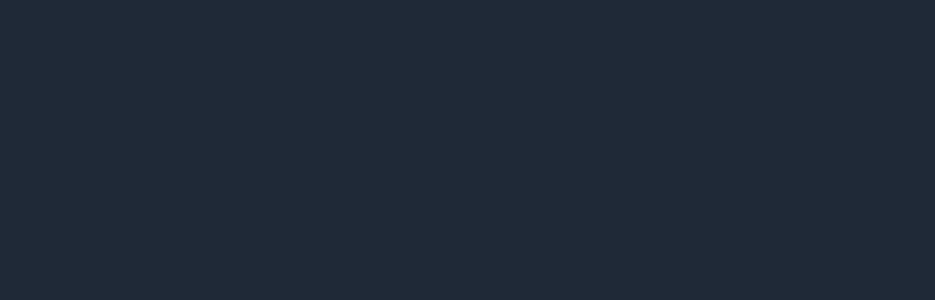
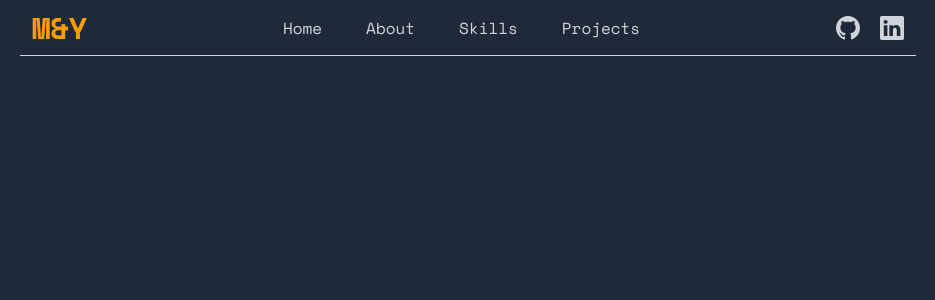
Before and after one commit to msllagas/Portfoliov2, a React (Vite) app: page / in a window 1280 px wide. Shown: the top 300 px of the page, without its empty margins (172-1107 px from the left). Built offline with nearby package versions, Linux system fonts and the light colour scheme.

Commit message:
added Header component

```diff
--- a/src/App.jsx
+++ b/src/App.jsx
@@ -1,10 +1,11 @@
+import Header from "./components/Header"
 
 function App() {
 
 
   return (
     <>
-
+    <Header />
     </>
   )
 }
--- /dev/null
+++ b/src/components/Header.jsx
@@ -0,0 +1,92 @@
+import NavItem from "./NavItem";
+
+const links = [
+  {
+    id: 1,
+    title: "About",
+    to: "#about",
+  },
+  {
+    id: 2,
+    title: "Skills",
+    to: "#skills",
+  },
+  {
+    id: 3,
+    title: "Projects",
+    to: "#projects",
+  },
+];
+
+export default function Header() {
+  return (
+    <header className="fixed w-full transition-all">
+      <nav className="ml-auto mr-auto flex h-14 items-center justify-between border-b border-b-gray-300 bg-gray-800 px-3 py-3 lg:w-[70%] ">
+        <h1
+          className=" text-secondary  cursor-pointer text-3xl font-bold text-amber-500"
+          onClick={() => window.scrollTo(0, 0)}
+        >
+          M&Y
+        </h1>
+        <ul className="hidden gap-11  text-gray-300 md:flex">
+          <li
+            className="cursor-pointer text-base transition-colors hover:text-amber-500"
+            onClick={() => window.scrollTo(0, 0)}
+          >
+            Home
+          </li>
+          {links.map((link) => (
+            <NavItem
+              link={link}
+              key={link.id}
+              onClick={() => {
+                window.scrollTo(0, 0);
+              }}
+            />
+          ))}
+        </ul>
+        <div className="hidden gap-5 md:flex">
+          <a
+            href="https://github.com/msllagas"
+            target="_blank"
+            rel="noreferrer"
+            className="text-2xl"
+          >
+            <svg
+              stroke="currentColor"
+              fill="#d1d5db"
+              strokeWidth="0"
+              viewBox="0 0 16 16"
+              height="1em"
+              width="1em"
+              xmlns="http://www.w3.org/2000/svg"
+              className="transition-colors hover:fill-amber-500"
+            >
+              <path d="M8 0C3.58 0 0 3.58 0 8c0 3.54 2.29 6.53 5.47 7.59.4.07.55-.17.55-.38 0-.19-.01-.82-.01-1.49-2.01.37-2.53-.49-2.69-.94-.09-.23-.48-.94-.82-1.13-.28-.15-.68-.52-.01-.53.63-.01 1.08.58 1.23.82.72 1.21 1.87.87 2.33.66.07-.52.28-.87.51-1.07-1.78-.2-3.64-.89-3.64-3.95 0-.87.31-1.59.82-2.15-.08-.2-.36-1.02.08-2.12 0 0 .67-.21 2.2.82.64-.18 1.32-.27 2-.27.68 0 1.36.09 2 .27 1.53-1.04 2.2-.82 2.2-.82.44 1.1.16 1.92.08 2.12.51.56.82 1.27.82 2.15 0 3.07-1.87 3.75-3.65 3.95.29.25.54.73.54 1.48 0 1.07-.01 1.93-.01 2.2 0 .21.15.46.55.38A8.012 8.012 0 0 0 16 8c0-4.42-3.58-8-8-8z"></path>
+            </svg>
+          </a>
+          <a
+            href="https://www.linkedin.com/in/mandy-llagas-93081624b/"
+            target="_blank"
+            rel="noreferrer"
+            className="text-2xl"
+          >
+            <svg
+              stroke="currentColor"
+              fill="#d1d5db"
+              strokeWidth="0"
+              viewBox="0 0 16 16"
+              height="1em"
+              width="1em"
+              xmlns="http://www.w3.org/2000/svg"
+              className="transition-colors hover:fill-amber-500"
+            >
+              <path d="M0 1.146C0 .513.526 0 1.175 0h13.65C15.474 0 16 .513 16 1.146v13.708c0 .633-.526 1.146-1.175 1.146H1.175C.526 16 0 15.487 0 14.854V1.146zm4.943 12.248V6.169H2.542v7.225h2.401zm-1.2-8.212c.837 0 1.358-.554 1.358-1.248-.015-.709-.52-1.248-1.342-1.248-.822 0-1.359.54-1.359 1.248 0 .694.521 1.248 1.327 1.248h.016zm4.908 8.212V9.359c0-.216.016-.432.08-.586.173-.431.568-.878 1.232-.878.869 0 1.216.662 1.216 1.634v3.865h2.401V9.25c0-2.22-1.184-3.252-2.764-3.252-1.274 0-1.845.7-2.165 1.193v.025h-.016a5.54 5.54 0 0 1 .016-.025V6.169h-2.4c.03.678 0 7.225 0 7.225h2.4z"></path>
+            </svg>
+          </a>
+        </div>
+        <h3 className="text-gray-300 md:hidden font-bold text-xl">X</h3>
+      </nav>
+    </header>
+  );
+}
--- /dev/null
+++ b/src/components/NavItem.jsx
@@ -0,0 +1,9 @@
+export default function NavItem({ link }) {
+  return (
+    <li>
+      <a href={`${link.to}`} className="text-base transition-colors hover:text-amber-500">
+        {link.title}
+      </a>
+    </li>
+  );
+}
```
